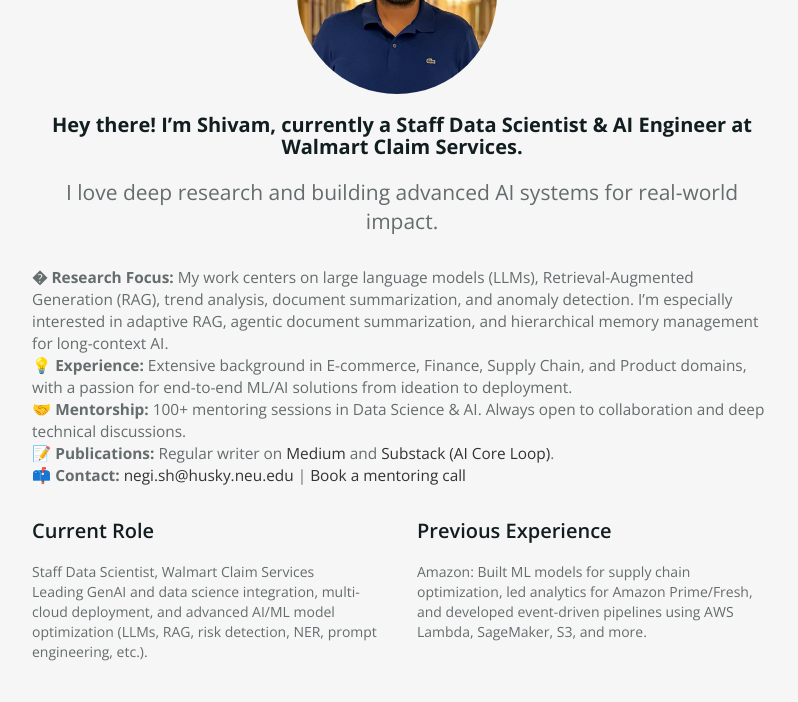
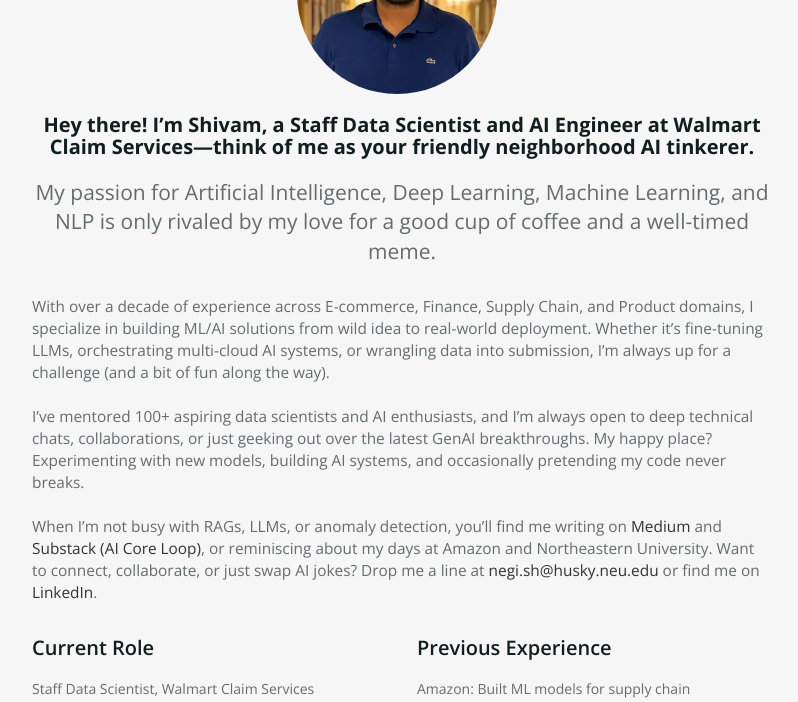
Before and after one commit to shivamnegi92/shivamnegi92.github.io, a plain HTML site: page index.html in a window 1280 px wide. Shown: the part 1150-1852 px from the top of the page, without its empty margins (243-1041 px from the left). Drawn offline with nearby package versions, Linux system fonts and the light colour scheme.

Commit message:
modified

```diff
--- a/index.html
+++ b/index.html
@@ -82,15 +82,13 @@
       <div class="col-md-12 text-center"><img src="img/about.jpg" class="img-responsive"></div>
       <div class="col-md-8 col-md-offset-2">
         <div class="about-text">
-            <h3 class="text-center" style="font-weight:700;">Hey there! I’m Shivam, currently a Staff Data Scientist & AI Engineer at Walmart Claim Services.</h3>
-            <p class="lead text-center">I love deep research and building advanced AI systems for real-world impact.</p>
-            <ul style="font-size:1.1em; margin-bottom:1.5em;">
-              <li><b>� Research Focus:</b> My work centers on large language models (LLMs), Retrieval-Augmented Generation (RAG), trend analysis, document summarization, and anomaly detection. I’m especially interested in adaptive RAG, agentic document summarization, and hierarchical memory management for long-context AI.</li>
-              <li><b>💡 Experience:</b> Extensive background in E-commerce, Finance, Supply Chain, and Product domains, with a passion for end-to-end ML/AI solutions from ideation to deployment.</li>
-              <li><b>🤝 Mentorship:</b> 100+ mentoring sessions in Data Science & AI. Always open to collaboration and deep technical discussions.</li>
-              <li><b>📝 Publications:</b> Regular writer on <a href="https://medium.com/@shivamnegi92" target="_blank">Medium</a> and <a href="https://substack.com/@shivamnegi92" target="_blank">Substack (AI Core Loop)</a>.</li>
-              <li><b>📫 Contact:</b> <a href="mailto:negi.sh@husky.neu.edu">negi.sh@husky.neu.edu</a> | <a href="https://topmate.io/shivam_negi_data" target="_blank">Book a mentoring call</a></li>
-            </ul>
+            <h3 class="text-center" style="font-weight:700;">Hey there! I’m Shivam, a Staff Data Scientist and AI Engineer at Walmart Claim Services—think of me as your friendly neighborhood AI tinkerer.</h3>
+            <p class="lead text-center">My passion for Artificial Intelligence, Deep Learning, Machine Learning, and NLP is only rivaled by my love for a good cup of coffee and a well-timed meme.</p>
+            <p style="font-size:1.1em; margin-bottom:1.5em;">
+              With over a decade of experience across E-commerce, Finance, Supply Chain, and Product domains, I specialize in building ML/AI solutions from wild idea to real-world deployment. Whether it’s fine-tuning LLMs, orchestrating multi-cloud AI systems, or wrangling data into submission, I’m always up for a challenge (and a bit of fun along the way).<br><br>
+              I’ve mentored 100+ aspiring data scientists and AI enthusiasts, and I’m always open to deep technical chats, collaborations, or just geeking out over the latest GenAI breakthroughs. My happy place? Experimenting with new models, building AI systems, and occasionally pretending my code never breaks.<br><br>
+              When I’m not busy with RAGs, LLMs, or anomaly detection, you’ll find me writing on <a href="https://medium.com/@shivamnegi92" target="_blank">Medium</a> and <a href="https://substack.com/@shivamnegi92" target="_blank">Substack (AI Core Loop)</a>, or reminiscing about my days at Amazon and Northeastern University. Want to connect, collaborate, or just swap AI jokes? Drop me a line at <a href="mailto:negi.sh@husky.neu.edu">negi.sh@husky.neu.edu</a> or find me on <a href="https://www.linkedin.com/in/shivamnegi/" target="_blank">LinkedIn</a>.
+            </p>
             <div class="row" style="margin-bottom:1.5em;">
               <div class="col-md-6">
                 <h4>Current Role</h4>
@@ -234,6 +232,15 @@
         <div class="panel panel-default" style="min-height:180px;">
           <div class="panel-heading"><b>Hierarchical Memory Management</b></div>
           <div class="panel-body">Exploring hierarchical memory architectures for efficient long-context handling and retrieval in AI models.</div>
+        </div>
+      </div>
+      <div class="col-md-12">
+        <div class="panel panel-default" style="min-height:180px; border:2px solid #111;">
+          <div class="panel-heading"><b><a href="https://github.com/shivamnegi92/GenAI-Playlist" target="_blank" style="color:#111;">GenAI-Playlist: My AI Experimentation Hub</a></b></div>
+          <div class="panel-body">
+            This is my happy place for experimenting, building, and trying out new models and AI systems. Projects here include fine-tuning, adaptive RAG, vanilla RAG, and more. I use this space to push boundaries, learn, and create innovative GenAI solutions. <br>
+            <a href="https://github.com/shivamnegi92/GenAI-Playlist" target="_blank">Explore the GenAI-Playlist repo</a>
+          </div>
         </div>
       </div>
     </div>
```
